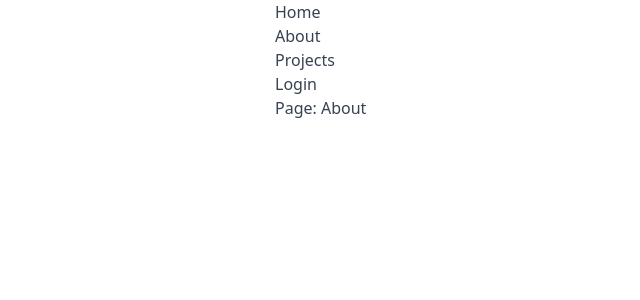
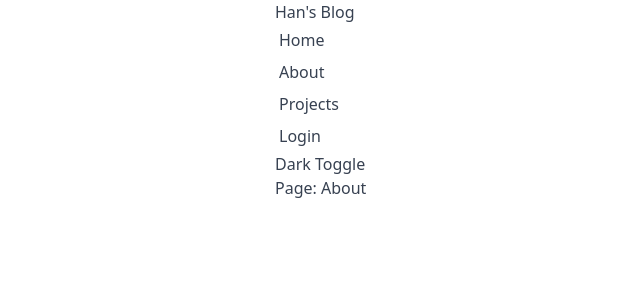
Before and after one commit to hanlee0519-ko/fehanlee_blog, a Next.js app: page /about in a window 1280 px wide. Shown: the top 300 px of the page, without its empty margins (29-669 px from the left). Built offline with nearby package versions, Linux system fonts and the light colour scheme.

Commit message:
Adding Header Component in Project

```diff
--- a/src/app/layout.tsx
+++ b/src/app/layout.tsx
@@ -1,7 +1,7 @@
 import type { Metadata } from "next";
 import { Geist, Geist_Mono } from "next/font/google";
 import "./globals.css";
-import Navigation from "@/components/navigation";
+import Header from "@/components/header";
 
 const geistSans = Geist({
   variable: "--font-geist-sans",
@@ -28,9 +28,7 @@ export default function RootLayout({
       <body
         className={`${geistSans.variable} ${geistMono.variable} antialiased`}
       >
-        <header>
-          <Navigation />
-        </header>
+        <Header />
         <main>{children}</main>
       </body>
     </html>
--- /dev/null
+++ b/src/components/header.tsx
@@ -0,0 +1,18 @@
+import Link from "next/link";
+import Navigation from "./navigation";
+
+export default function Header() {
+  return (
+    <header className="flex justify-between mt-4 py-4 md:items-center">
+      <div className="flex items-center md:space-x-12">
+        <article className="hidden md:block">
+          <Link className="text-xl" href="/">
+            {"Han's Blog"}
+          </Link>
+        </article>
+        <Navigation />
+      </div>
+      <article>Dark Toggle</article>
+    </header>
+  );
+}
--- /dev/null
+++ b/src/components/navigation.module.css
@@ -0,0 +1,3 @@
+.link {
+  @apply p-1 hover:bg-gray-200 hover:text-gray-700 text-2xl md:text-base;
+}
--- a/src/components/navigation.tsx
+++ b/src/components/navigation.tsx
@@ -1,19 +1,20 @@
 import Link from "next/link";
+import styles from "./navigation.module.css";
 
 export default function Navigation() {
   return (
     <nav className="font-mono">
-      <ul className="flex flex-col md:flex-row">
-        <li className="md:mr-5">
+      <ul className="flex flex-col md:flex-row md:space-x-4">
+        <li className={styles.link}>
           <Link href="/">Home</Link>
         </li>
-        <li className="md:mr-5">
+        <li className={styles.link}>
           <Link href="/about">About</Link>
         </li>
-        <li className="md:mr-5">
+        <li className={styles.link}>
           <Link href="/about/projects">Projects</Link>
         </li>
-        <li className="md:flex-none md:ml-auto md:mr-5">
+        <li className={styles.link}>
           <Link href="/login">Login</Link>
         </li>
       </ul>
```
